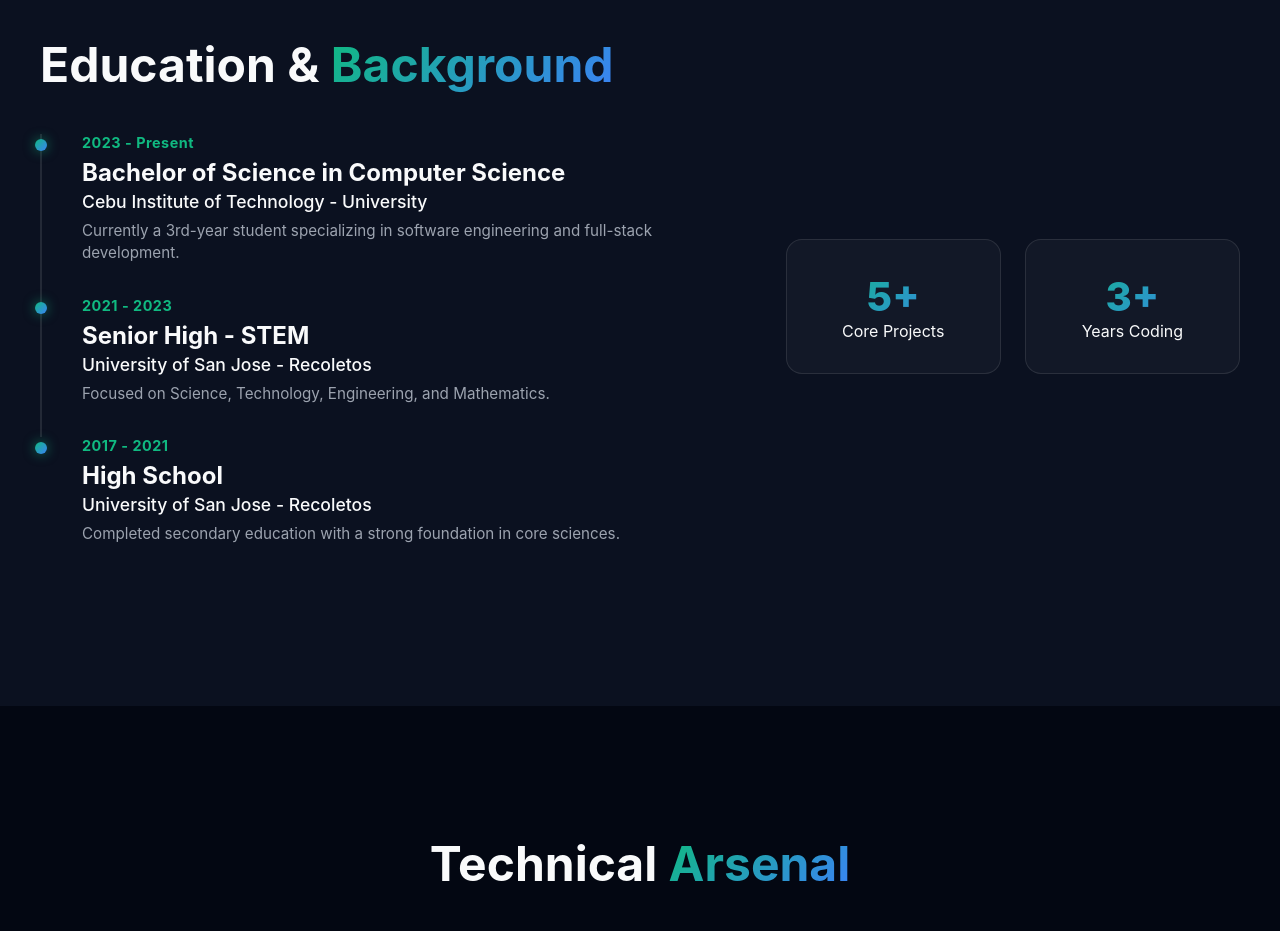
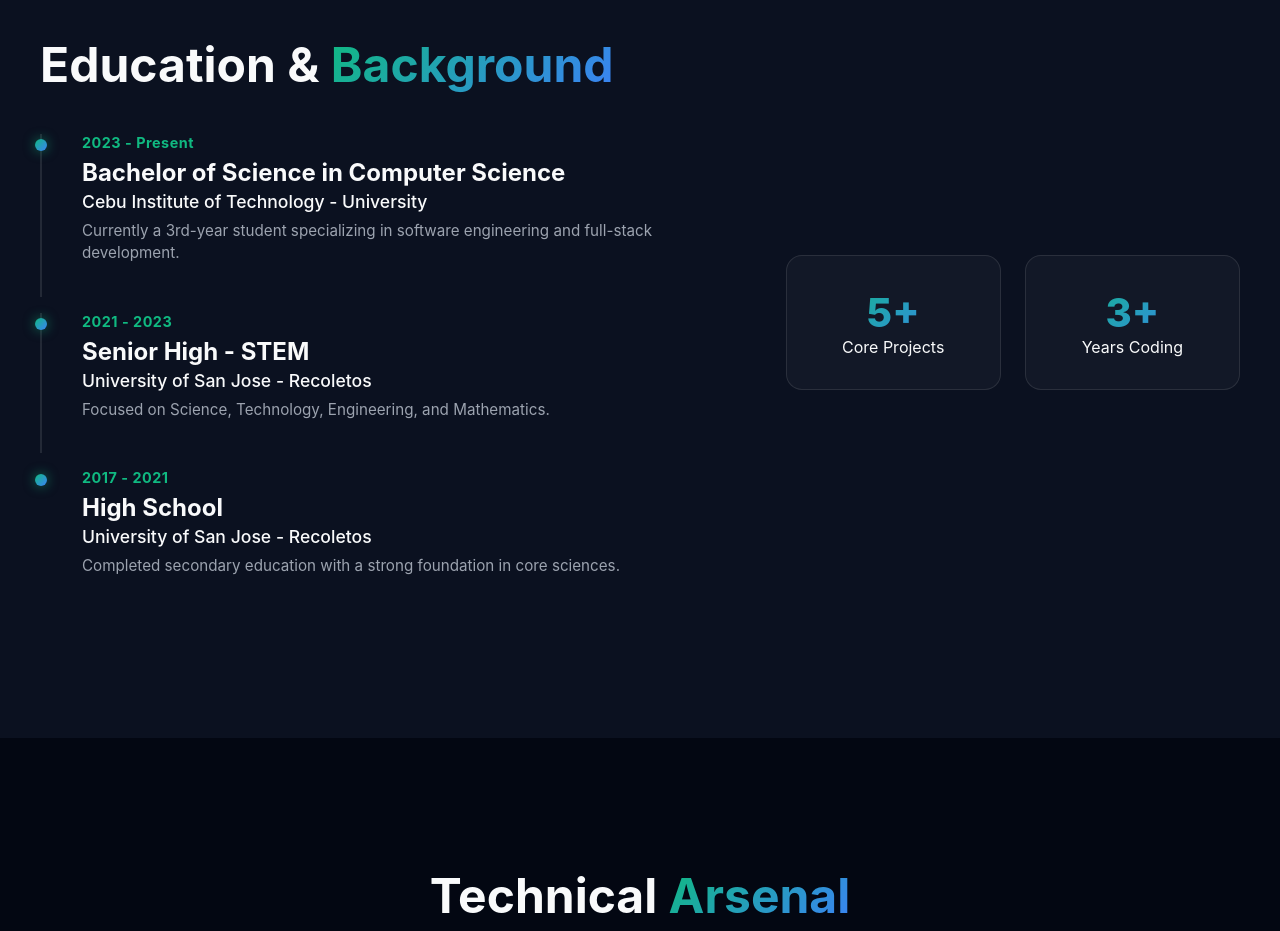
Before and after one commit to Jxrtd/portfolio, a React (Vite) app: page / in a window 1280 px wide. Shown: the part 920-1851 px from the top of the page. Built offline with nearby package versions, Linux system fonts and the light colour scheme.

Commit message:
fix: resolve css syntax error for lightningcss minify

```diff
--- a/src/index.css
+++ b/src/index.css
@@ -85,7 +85,7 @@ body { background-color: var(--bg-dark); color: var(--text-main); font-family: '
 .mini-tag { font-size: 0.75rem; color: #10b981; background: rgba(16, 185, 129, 0.1); padding: 0.2rem 0.6rem; border-radius: 4px; margin-right: 0.5rem; }
 
 /* --- Education / CV Section styling --- */
-./* --- Updated Education Timeline Styling --- */
+/* --- Updated Education Timeline Styling --- */
 .timeline {
   display: flex;
   flex-direction: column;
```
